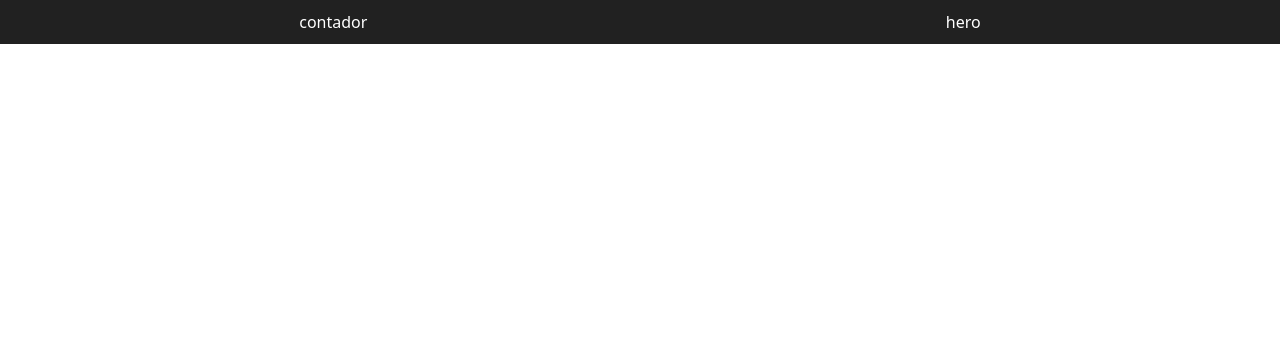
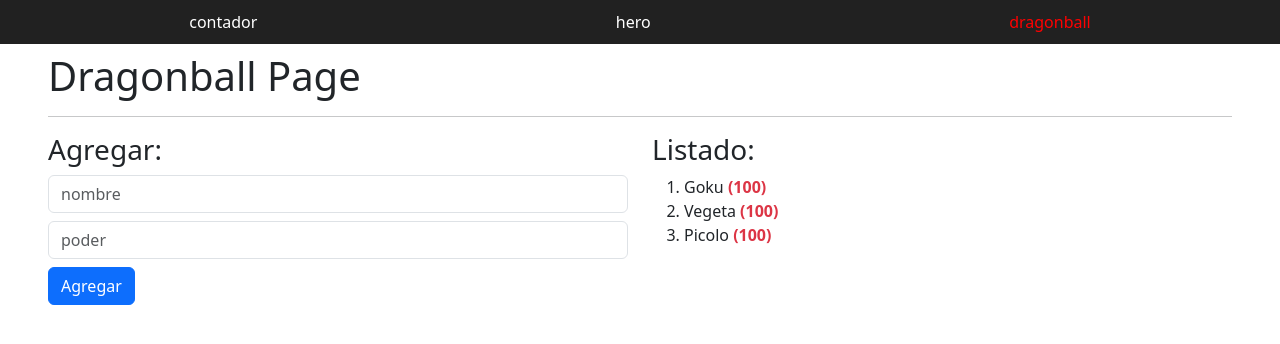
Before and after one commit to Marisabel-Condori/angular-bases2025, an Angular app: page /dragonball in a window 1280 px wide. Before the commit this address led to /. Shown: the top 344 px of the page. Built offline with nearby package versions, Linux system fonts and the light colour scheme.

Commit message:
formulario y listado

```diff
--- a/src/app/components/shared/navbar/navbar.html
+++ b/src/app/components/shared/navbar/navbar.html
@@ -18,4 +18,5 @@
 <nav>
 <a routerLink="/" routerLinkActive="active" [routerLinkActiveOptions]="{exact:true}">contador </a>
 <a routerLink="/hero" [routerLinkActive]="'active'">hero</a>
+<a routerLink="/dragonball" [routerLinkActive]="'active'">dragonball</a>
 </nav>
--- /dev/null
+++ b/src/app/pages/dragonball/dragonball.html
@@ -0,0 +1,23 @@
+<h1>Dragonball Page</h1>
+<hr>
+
+<section class="row">
+  <div class="col-12 col-sm-6">
+      <h3>Agregar:</h3>
+      <input type="text" class="form-control" placeholder="nombre">
+      <input type="number" class="form-control mt-2" placeholder="poder">
+      <button class="mt-2 btn btn-primary">Agregar</button>
+    </div>
+
+    <div class="col-12 col-sm-6">
+    <h3>Listado:</h3>
+    <ol>
+      @for (character of characters(); track character.id) {
+        <li>
+          <span>{{ character.name  }} </span>
+          <strong class="text-danger">({{ character.power }})</strong>
+        </li>
+      }
+    </ol>
+  </div>
+</section>
--- /dev/null
+++ b/src/app/pages/dragonball/dragonball.ts
@@ -0,0 +1,20 @@
+import { Component, signal } from '@angular/core';
+
+interface Character {
+  id: number;
+  name: string;
+  power: number;
+}
+
+@Component({
+  selector: 'app-dragonball',
+  imports: [],
+  templateUrl: './dragonball.html',
+})
+export class Dragonball {
+  characters = signal<Character[]>([
+    { id: 1, name: 'Goku', power: 100 },
+    { id: 1, name: 'Vegeta', power: 100 },
+    { id: 1, name: 'Picolo', power: 100 },
+  ]);
+}
```
Also changed, not shown: src/app/app.routes.ts (+9 -0 lines).
